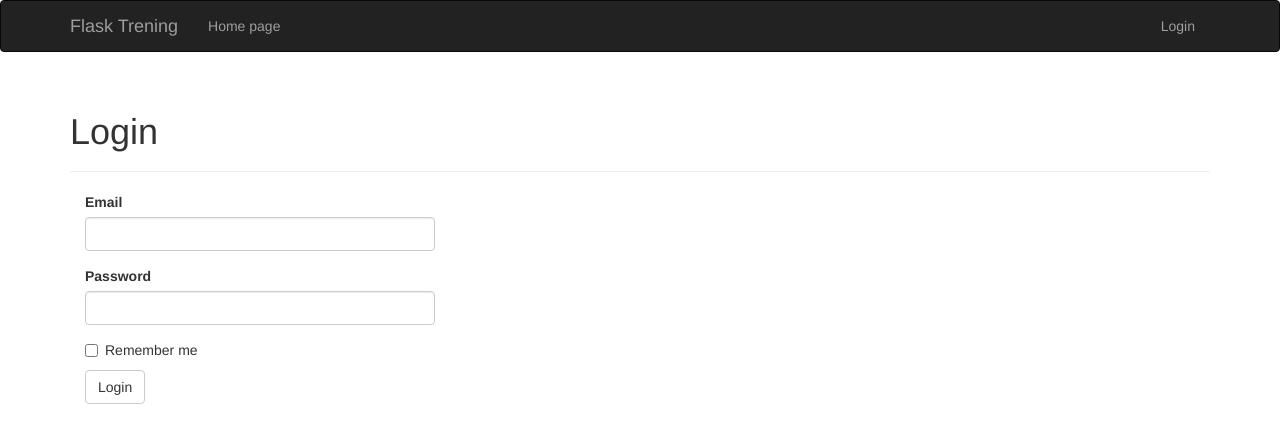
After one commit to mikolajszymczuk1/MyFlaskTrening, a Flask app: page /auth/login in a window 1280 px wide. The commit adds this page. Shown: the top 443 px of the page. Run offline with Flask 2, Linux system fonts and the light colour scheme; some libraries are stand-ins or nearby versions.

Commit message:
Created login system

```diff
--- /dev/null
+++ b/app/auth/__init__.py
@@ -0,0 +1,5 @@
+from flask import Blueprint
+
+auth = Blueprint('auth', __name__)
+
+from . import views
--- /dev/null
+++ b/app/auth/forms.py
@@ -0,0 +1,9 @@
+from flask_wtf import FlaskForm
+from wtforms import StringField, PasswordField, BooleanField, SubmitField
+from wtforms.validators import DataRequired, Length, Email
+
+class LoginForm(FlaskForm):
+    email = StringField('Email', validators=[DataRequired(), Length(1, 64), Email()])
+    password = PasswordField('Password', validators=[DataRequired()])
+    remember_me = BooleanField('Remember me')
+    submit = SubmitField('Login')
--- /dev/null
+++ b/app/auth/views.py
@@ -0,0 +1,33 @@
+from flask import render_template, redirect, request, url_for, flash
+from flask_login import login_user, logout_user, login_required
+from . import auth
+from ..models import User
+from .forms import LoginForm
+
+@auth.route('/login', methods=['GET', 'POST'])
+def login():
+    form = LoginForm()
+    if form.validate_on_submit():
+        user = User.query.filter_by(email=form.email.data.lower()).first()
+        if user is not None and user.verify_password(form.password.data):
+            login_user(user, form.remember_me.data)
+            next = request.args.get('next')
+            if (next is None or not next.startswith('/')):
+                next = url_for('main.index')
+
+            return redirect(next)
+        flash('Invalid username or password !')
+
+    return render_template('auth/login.html', form=form)
+
+@auth.route('/logout')
+@login_required
+def logout():
+    logout_user()
+    flash('You have been logged out !')
+    return redirect(url_for('main.index'))
+
+@auth.get('/secret')
+@login_required
+def secret():
+    return '<h1>Secret page :)</h1>'
--- a/app/email.py
+++ b/app/email.py
@@ -1,13 +1,13 @@
-from flask import render_template, current_app
+from flask import Flask, render_template, current_app
 from flask_mail import Message
 from . import mail
 from threading import Thread
 
-def send_async_email(app, msg):
+def send_async_email(app: Flask, msg: Message) -> None:
     with app.app_context():
         mail.send(msg)
 
-def send_email(to, subject, template, **kwargs):
+def send_email(to: str, subject: str, template: str, **kwargs) -> Thread:
     """ Function to sending mails """
 
     app = current_app._get_current_object()
--- /dev/null
+++ b/app/templates/auth/login.html
@@ -0,0 +1,14 @@
+{% extends 'base.html' %}
+{% import 'bootstrap/wtf.html' as wtf %}
+
+{% block title %}Login page{% endblock %}
+
+{% block page_content %}
+<div class="page-header">
+  <h1>Login</h1>
+</div>
+
+<div class="col-md-4">
+  {{ wtf.quick_form(form) }}
+</div>
+{% endblock %}
--- a/app/templates/base.html
+++ b/app/templates/base.html
@@ -27,6 +27,18 @@
           <a href="{{ url_for('main.index') }}">Home page</a>
         </li>
       </ul>
+
+      <ul class="nav navbar-nav navbar-right">
+        {% if current_user.is_authenticated %}
+          <li>
+            <a href="{{ url_for('auth.logout') }}">Logout</a>
+          </li>
+        {% else %}
+          <li>
+            <a href="{{ url_for('auth.login') }}">Login</a>
+          </li>
+        {% endif %}
+      </ul>
     </div>
   </div>
 </div>
--- a/main.py
+++ b/main.py
@@ -11,7 +11,7 @@ def make_shell_context():
     return dict(db=db, User=User, Role=Role)
 
 @app.cli.command()
-def test():
+def test() -> None:
     import unittest
     tests = unittest.TestLoader().discover('tests')
     unittest.TextTestRunner(verbosity=2).run(tests)
--- a/requirements.txt
+++ b/requirements.txt
@@ -1,14 +1,18 @@
 alembic==1.8.1
 blinker==1.5
 click==8.1.3
+dnspython==2.2.1
 dominate==2.7.0
+email-validator==1.2.1
 Flask==2.1.3
 Flask-Bootstrap==3.3.7.1
+Flask-Login==0.6.2
 Flask-Mail==0.9.1
 Flask-Migrate==3.1.0
 Flask-SQLAlchemy==2.5.1
 Flask-WTF==1.0.1
 greenlet==1.1.2
+idna==3.3
 importlib-metadata==4.12.0
 importlib-resources==5.9.0
 itsdangerous==2.1.2
```
Also changed, not shown: app/__init__.py (+8 -1 lines), app/models.py (+22 -1 lines), app/templates/index.html (+6 -1 lines), tests/test_basics.py (+2 -2 lines), tests/test_user_model.py (added, +22 -0 lines).
